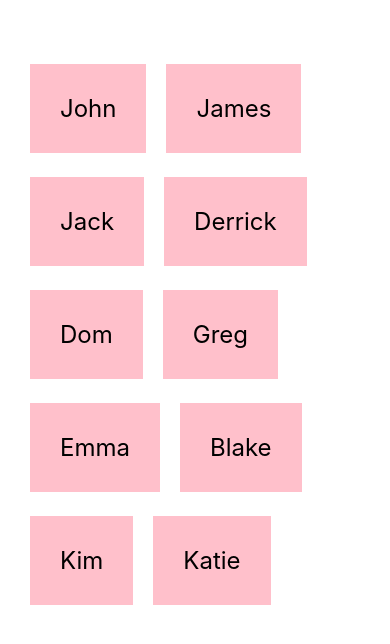
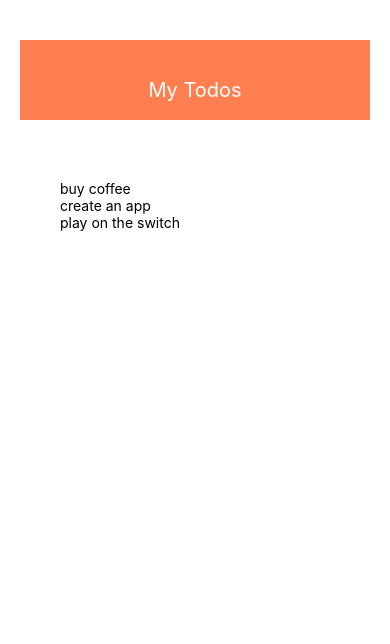
Before and after one commit to Dominik137/React-Native-Tutorial-App, a React Native app in the folder myproject/: screen / in a window 390 px wide. Shown: the top 644 px of the page. Built offline with nearby package versions, Linux system fonts and the light colour scheme.

Commit message:
started simple to do app

```diff
--- a/myproject/App.js
+++ b/myproject/App.js
@@ -1,55 +1,30 @@
 import React, {useState} from 'react';
 import { StatusBar } from 'expo-status-bar';
 import { StyleSheet, Text, View, FlatList, TouchableOpacity } from 'react-native';
+import Header from './components/header';
 
 export default function App() {
-  const [people, setPeople] = useState([
-
-      { name: "John", id: "1" },
-      { name: "James", id: "2" },
-      { name: "Jack", id: "3" },
-      { name: "Derrick", id: "4" },
-      { name: "Dom", id: "5" },
-      { name: "Greg", id: "6" },
-      { name: "Emma", id: "7" },
-      { name: "Blake", id: "8" },
-      { name: "Kim", id: "9" },
-      { name: "Katie", id: "10" },
-  ])
-
-  const pressHandler = (id)=>{
-    console.log(id)
-    setPeople((prevPeople)=>{
-      return prevPeople.filter(person => person.id != id)
-    })
-  }
-
+  const [todos, setTodos] = useState([
+    { text: 'buy coffee', key: '1' },
+    { text: 'create an app', key: '2' },
+    { text: 'play on the switch', key: '3' }
+  ]);
 
   return (
     <View style={styles.container}>
-    <FlatList
-      numColumns={2}
-      keyExtractor={(item)=> item.id}
-      data={people}
-      renderItem={({ item })=>(
-      <TouchableOpacity onPress={() => pressHandler(item.id)}>
-        <Text style={styles.item}>{item.name}</Text>
-      </TouchableOpacity>
-      )}
-    />
+      <Header/>
+      <View style={styles.content}>
+        {/* to form */}
+        <View style={styles.list}>
+          <FlatList
+            data={todos}
+            renderItem={({item})=>(
+              <Text>{item.text}</Text>
+            )}
+          />
+        </View>
 
-
-
-
-    {/* <ScrollView>
-      {people.map((peps)=>{
-        return(
-          <View key={peps.key}>
-            <Text style={styles.item}>{peps.name}</Text>
-          </View>
-        )
-      })}
-      </ScrollView> */}
+      </View>
     </View>
   );
 }
@@ -63,12 +38,11 @@
     // alignItems: 'center',
     // justifyContent: 'center',
   },
-  item: {
-    marginTop: 24,
-    padding: 30,
-    backgroundColor: 'pink',
-    fontSize: 24,
-    marginHorizontal: 10,
-    marginTop: 24
+  content: {
+    padding: 40,
+
+  },
+  list: {
+    marginTop: 20
   }
 });
--- /dev/null
+++ b/myproject/components/header.js
@@ -0,0 +1,28 @@
+import React, {useState} from 'react';
+import { StyleSheet, Text, View, FlatList, TouchableOpacity } from 'react-native';
+
+function Header(){
+    return(
+        <View style={styles.header}>
+            <Text style={styles.title}>My Todos</Text>
+        </View>
+    )
+}
+
+const styles = StyleSheet.create({
+    header: {
+        height: 80,
+        paddingTop: 38,
+        backgroundColor: 'coral'
+    },
+    title: {
+        textAlign: 'center',
+        color: '#ffffff',
+        fontSize: 20
+    }
+})
+
+
+
+
+export default Header
```
